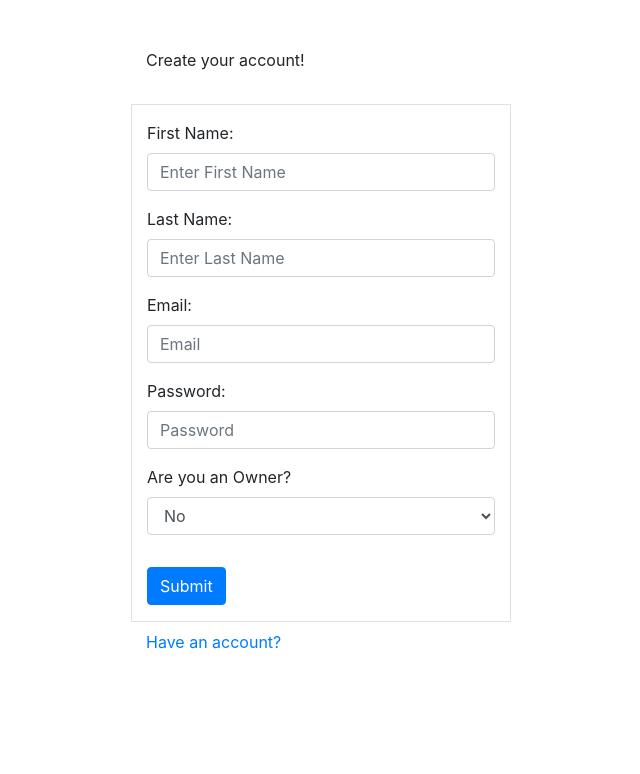
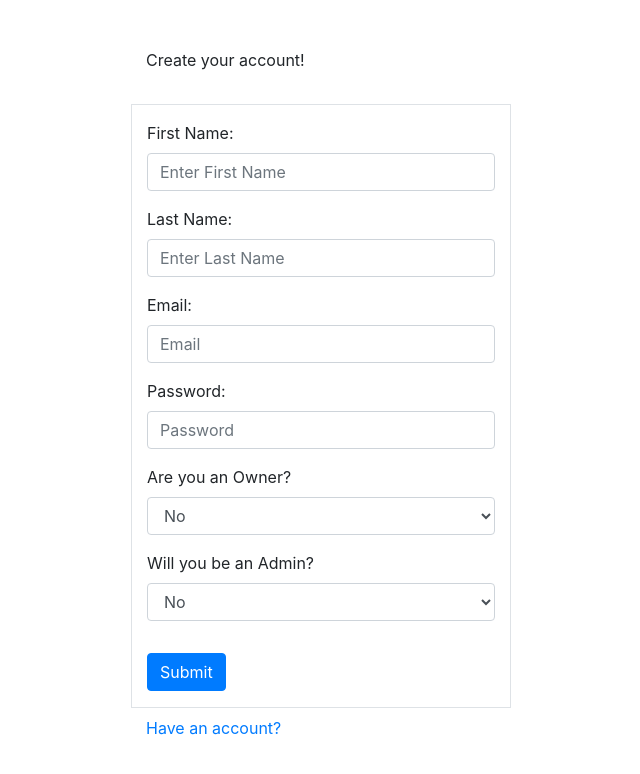
Before and after one commit to jsamanie8/recipe-book, a React (Create React App) app: page /createAccount in a window 1280 px wide. Shown: the top 774 px of the page, without its empty margins (319-959 px from the left). Built offline with nearby package versions, Linux system fonts and the light colour scheme.

Commit message:
Fixed routing issue and working on creating multiple types of users.

```diff
--- a/src/App.js
+++ b/src/App.js
@@ -7,11 +7,9 @@ function App() {
   return (
     <Router>
       <Switch>
-        <Route path="/login">
-          <Login />
+        <Route path="/createAccount" component={CreateAccount}>
         </Route>
-        <Route path="/createAccount">
-          <CreateAccount />
+        <Route path={["/", "/login"]} component={Login}>
         </Route>
       </Switch>
     </Router>
--- a/src/components/account/CreateAccount.jsx
+++ b/src/components/account/CreateAccount.jsx
@@ -6,12 +6,13 @@ import { Link } from 'react-router-dom';
 
 class CreateAccount extends React.Component {
     state = {
-        owner: {
+        user: {
             firstName: '',
             lastName: '',
             email: '',
             password: '',
-            ownerFlag: 'No'
+            ownerFlag: false,
+            adminFlag: false
         },
         successMessage: 'Successfully created account!',
         creationSuccess: false
@@ -23,17 +24,32 @@ class CreateAccount extends React.Component {
         const value = event.target.value;
         this.setState(prevState => {
             return {
-                owner: {
-                    ...prevState.owner,
+                user: {
+                    ...prevState.user,
                     [name]: value
                 }
             }
         });
     }
 
+    handleSelectChange = (event) => {
+        event.preventDefault();
+        const name = event.target.name;
+        const value = (event.target.value === 'true');
+        this.setState(prevState => {
+            return {
+                user: {
+                    ...prevState.user,
+                    [name]: value
+                }
+            }
+        })
+    }
+
     handleSubmit = (event) => {
         event.preventDefault();
-        const payload = this.state.owner;
+        const payload = this.state.user;
+        //Look at flags and call appropriate method: owner/user/admin
         create(payload)
             .then(res => {
                 this.successCreation(res);
@@ -43,9 +59,21 @@ class CreateAccount extends React.Component {
             });
     }
 
+    createOwner = (payload) => {
+
+    }
+
+    createUser = (payload) => {
+
+    }
+
+    createAdmin = (payload) => {
+
+    }
+
     clearForm = () => {
         this.setState({
-            owner: {
+            user: {
                 firstName: '',
                 lastName: '',
                 email: '',
@@ -65,7 +93,7 @@ class CreateAccount extends React.Component {
     errorCreation = (err) => {
         this.setState({
             creationSuccess: false
-        })
+        });
     }
 
     render() {
@@ -92,7 +120,7 @@ class CreateAccount extends React.Component {
                                     <Form.Control
                                         type="text"
                                         placeholder="Enter First Name"
-                                        value={this.state.owner.firstName}
+                                        value={this.state.user.firstName}
                                         name="firstName"
                                         onChange={this.handleChange}>
                                     </Form.Control>
@@ -102,7 +130,7 @@ class CreateAccount extends React.Component {
                                     <Form.Control
                                         type="text"
                                         placeholder="Enter Last Name"
-                                        value={this.state.owner.lastName}
+                                        value={this.state.user.lastName}
                                         name="lastName"
                                         onChange={this.handleChange}>
                                     </Form.Control>
@@ -112,7 +140,7 @@ class CreateAccount extends React.Component {
                                     <Form.Control
                                         type="email"
                                         placeholder="Email"
-                                        value={this.state.owner.email}
+                                        value={this.state.user.email}
                                         name="email"
                                         onChange={this.handleChange}>
                                     </Form.Control>
@@ -122,7 +150,7 @@ class CreateAccount extends React.Component {
                                     <Form.Control
                                         type="password"
                                         placeholder="Password"
-                                        value={this.state.owner.password}
+                                        value={this.state.user.password}
                                         name="password"
                                         onChange={this.handleChange}>
                                     </Form.Control>
@@ -132,11 +160,23 @@ class CreateAccount extends React.Component {
                                     <Form.Control
                                         as="select"
                                         name="ownerFlag"
-                                        onChange={this.handleChange}>
-                                        <option>No</option>
-                                        <option>Yes</option>
+                                        onChange={this.handleSelectChange}>
+                                        <option value={false}>No</option>
+                                        <option value={true}>Yes</option>
                                     </Form.Control>
                                 </Form.Group>
+                                {this.state.user.ownerFlag ? null : (
+                                    <Form.Group controlId="formAdmin">
+                                        <Form.Label>Will you be an Admin?</Form.Label>
+                                        <Form.Control
+                                            as="select"
+                                            name="adminFlag"
+                                            onChange={this.handleSelectChange}>
+                                            <option value={false}>No</option>
+                                            <option value={true}>Yes</option>
+                                        </Form.Control>
+                                    </Form.Group>
+                                )}
                                 <Button variant="primary" type="submit" className="mt-3 mb-3" onClick={this.handleSubmit}>
                                     Submit
                             </Button>
```
